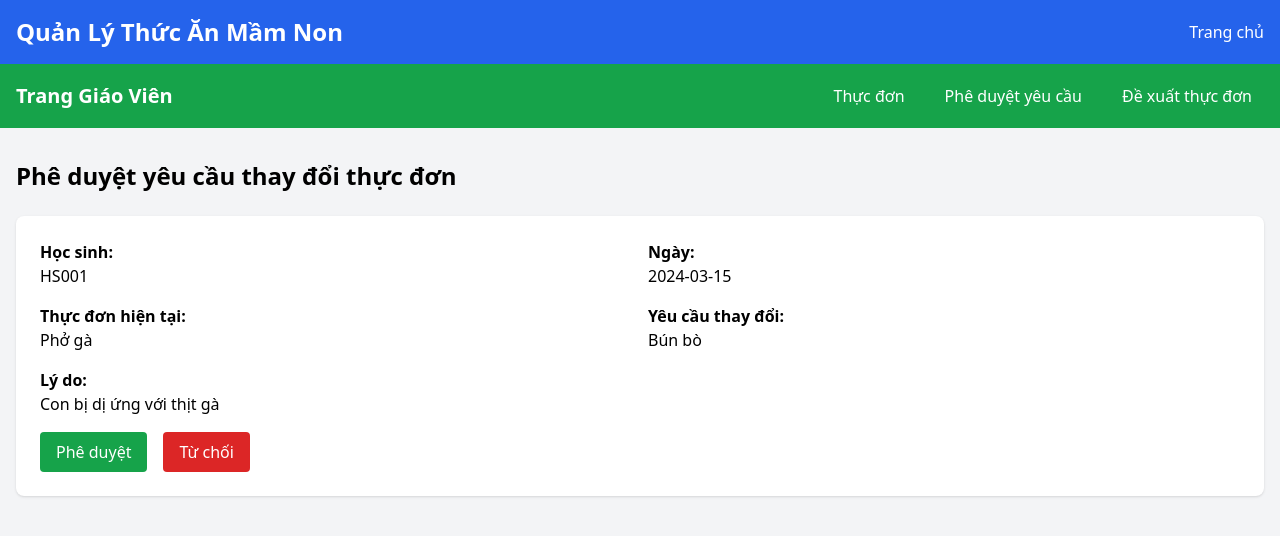
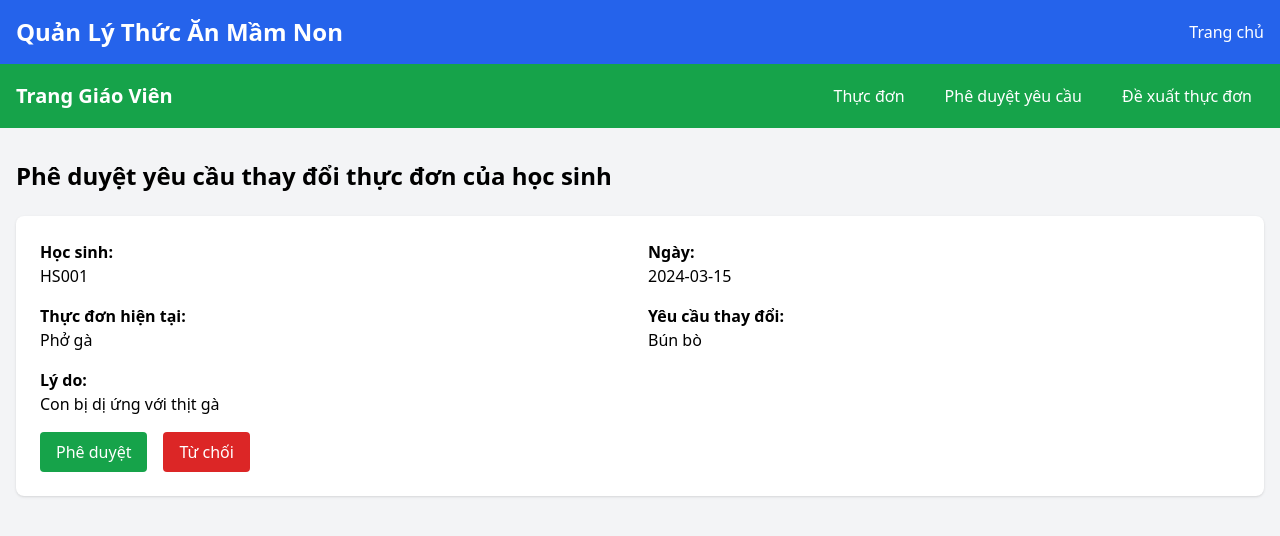
Before and after one commit to trannhutthien/doAnCoSo, a React (Create React App) app: page /giaovien/pheduyet in a window 1280 px wide. Shown: the top 536 px of the page. Built offline with nearby package versions, Linux system fonts and the light colour scheme; data requests are answered from the project's data file; the HTML template or start-up script is replaced by a standard one.

Commit message:
cập nhật tiêu đề của menu approvalapproval

```diff
--- a/src/components/teacher/MenuApproval.js
+++ b/src/components/teacher/MenuApproval.js
@@ -37,7 +37,7 @@ function MenuApproval() {
 
     return (
         <div className="space-y-6">
-            <h2 className="text-2xl font-bold mb-6">Phê duyệt yêu cầu thay đổi thực đơn</h2>
+            <h2 className="text-2xl font-bold mb-6">Phê duyệt yêu cầu thay đổi thực đơn của học sinh</h2>
 
             {requests.map(request => (
                 <div key={request.id} className="bg-white rounded-lg shadow p-6">
```
